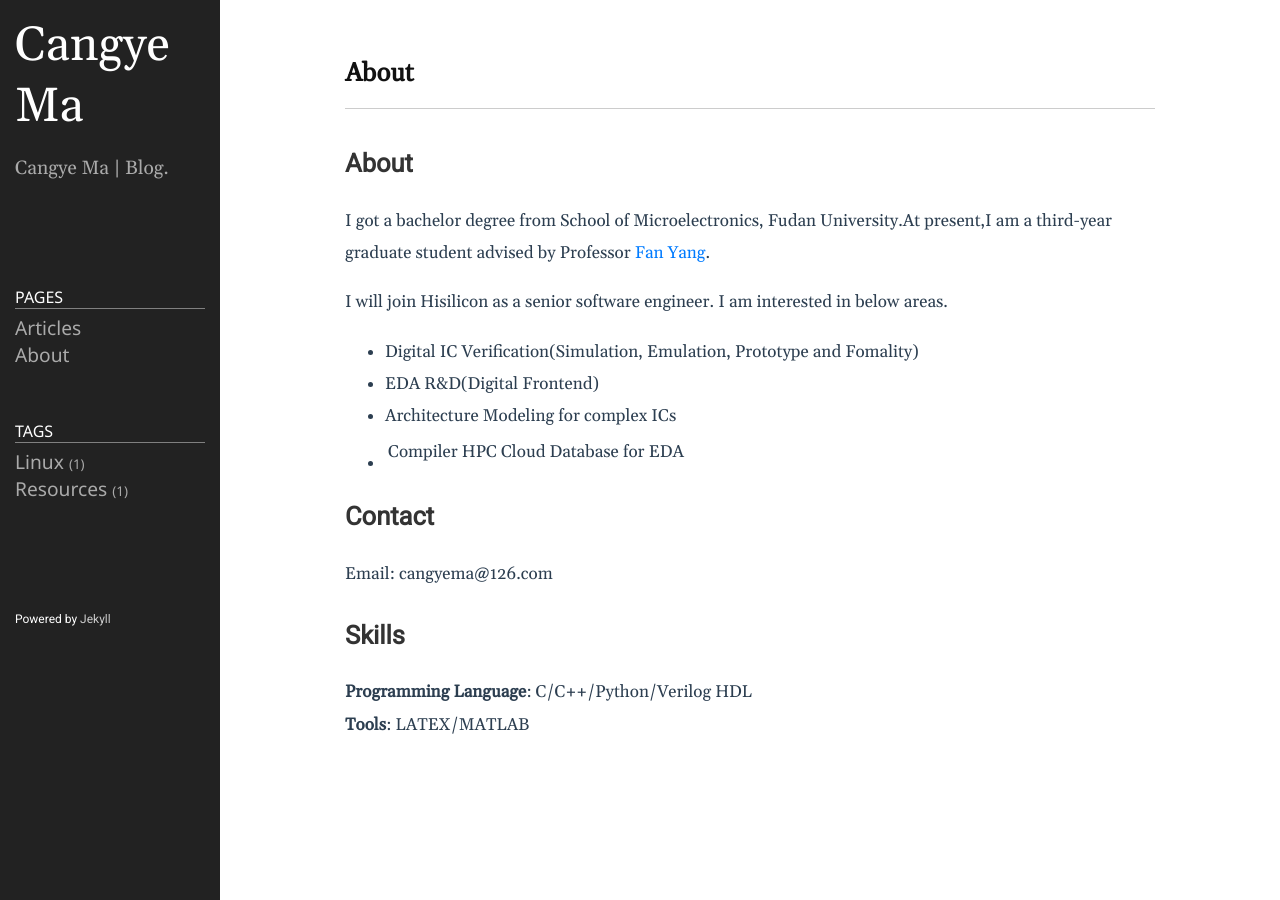
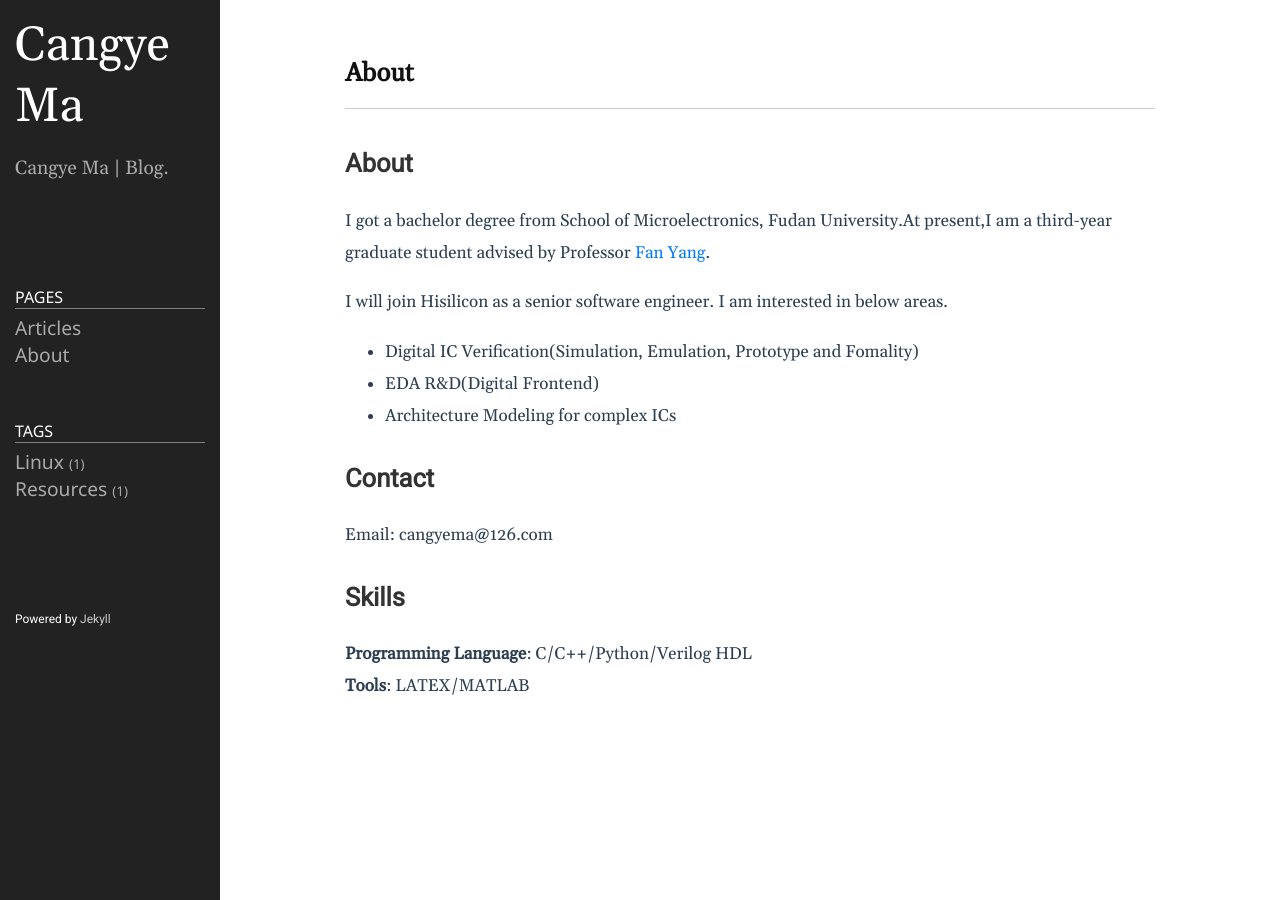
Before and after one commit to cangye-ma/cangye-ma.github.io, a Jekyll site: the page built from about.md, in a window 1280 px wide. Built offline with Jekyll 4.4.1, drawn with Linux system fonts in a browser that asks for light colours.

Commit message:
cancel former update

```diff
--- a/about.md
+++ b/about.md
@@ -10,7 +10,6 @@ I will join Hisilicon as a senior software engineer. I am interested in below ar
 * Digital IC Verification(Simulation, Emulation, Prototype and Fomality)
 * EDA R&D(Digital Frontend)
 * Architecture Modeling for complex ICs
-* Compiler | HPC | Cloud | Database for EDA
 
 ## Contact
    Email: cangyema@126.com
```
